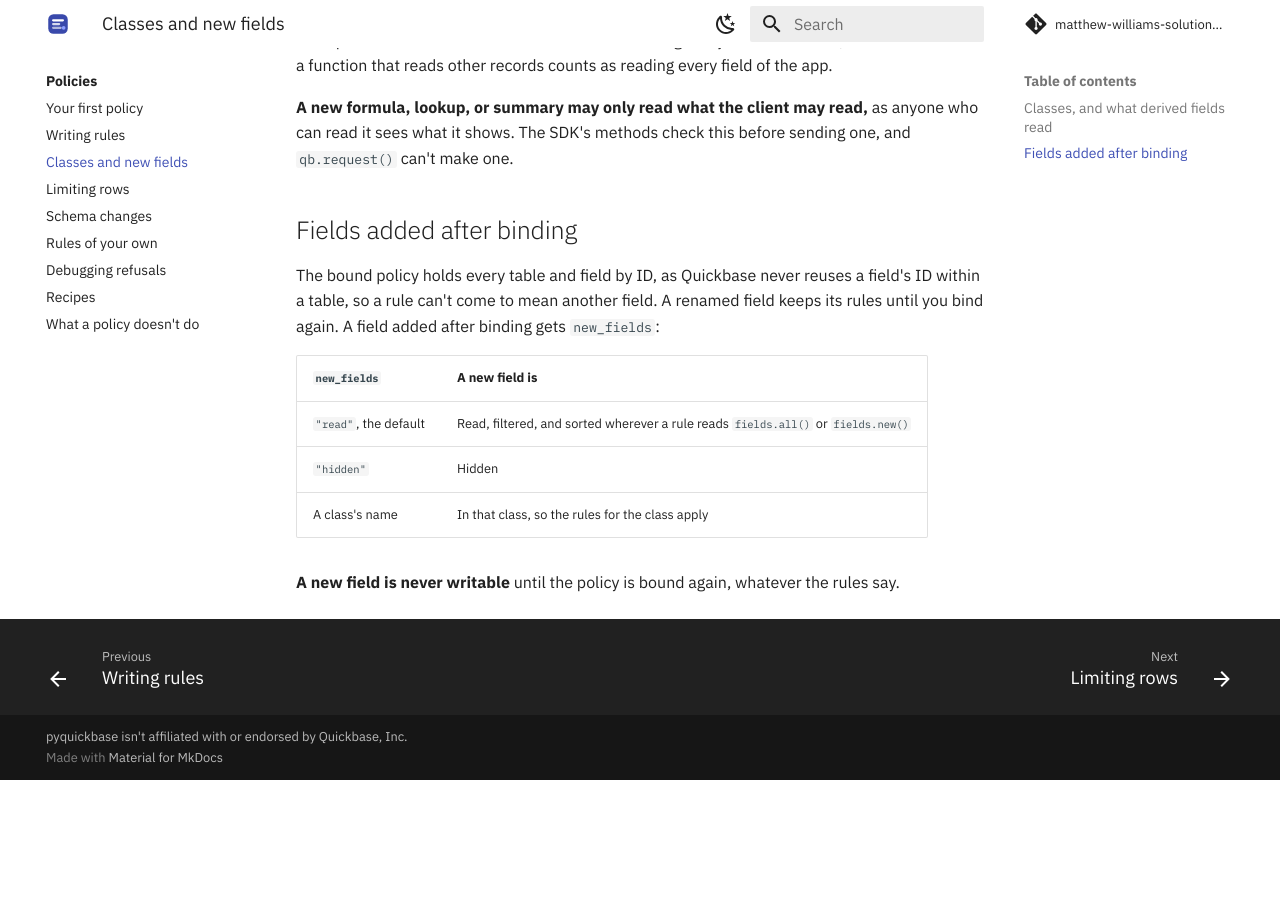
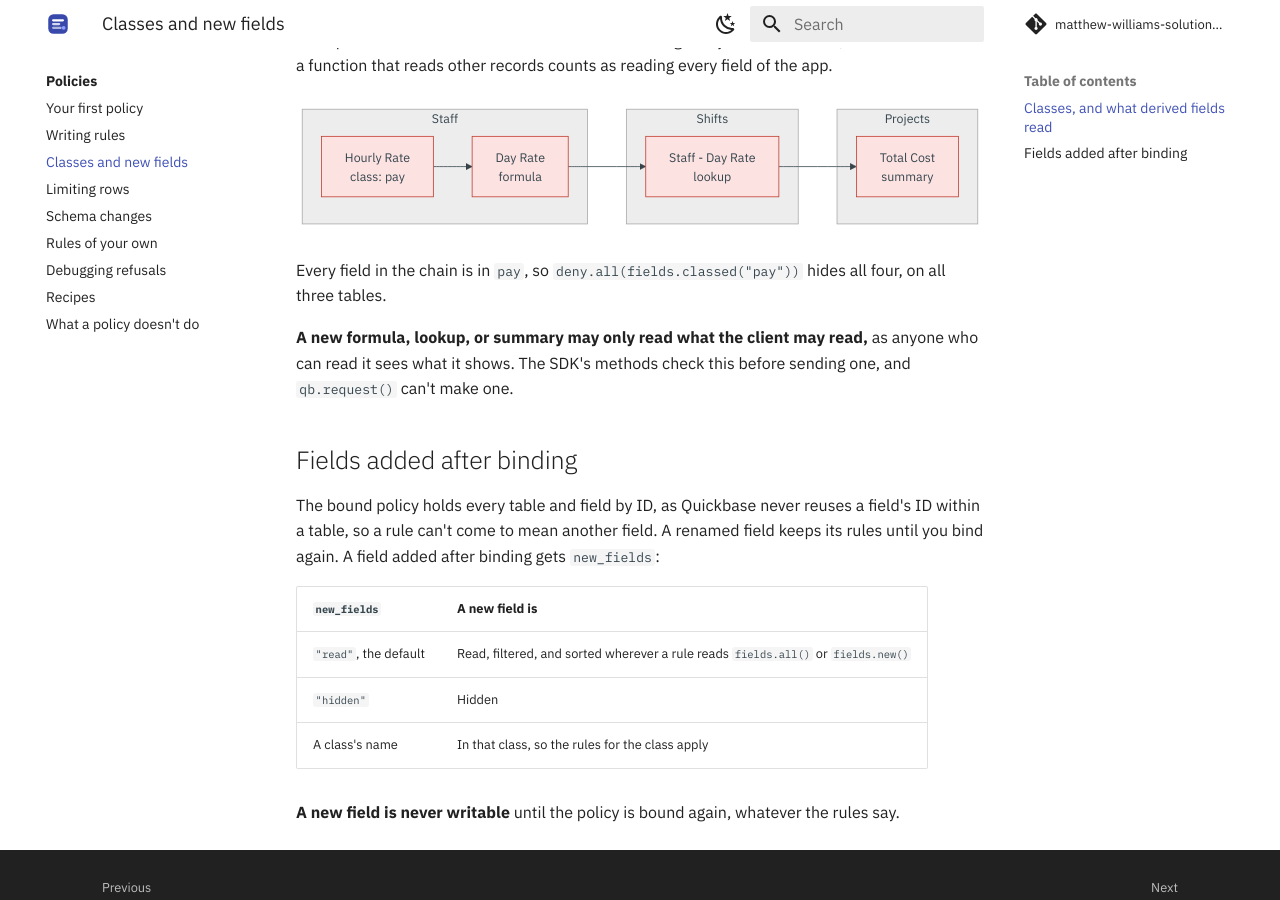
Before and after one commit to matthew-williams-solutions/pyquickbase, an MkDocs documentation site: the page built from docs/policies/classes.md, in a window 1280 px wide and 900 px high, scrolled down 510 px. Built offline with MkDocs 1.6.1 and Material for MkDocs 9.7.7, drawn with Linux system fonts in a browser that asks for light colours; comment, search, counter and statistics services are not loaded; before the commit the page ends 1290 px from its top, so only the background shows below that.

Commit message:
Add diagrams of the agent's layers, previews, errors, schema plans, and classes
The agents overview shows the layers a model's request passes through.
The previews page shows require_preview as a sequence, from preview to
approval to confirmation. The results page shows how a model acts on an
error from retryable, data_changed, and code. The schema guide shows the
preview and apply cycle, including the second check and a failure
partway. The classes page shows a class carrying from a field through a
formula, a lookup, and a summary.

````diff
--- a/docs/policies/classes.md
+++ b/docs/policies/classes.md
@@ -11,6 +11,25 @@ them, including the fields a summary's filter uses. So `deny.all(fields.classed(
 formula of `Hourly Rate`, a lookup of that formula on another table, and a summary of the lookup. A
 formula that can't be read counts as reading every field of its table, and one that calls a function
 that reads other records counts as reading every field of the app.
+
+```mermaid
+flowchart LR
+    subgraph Staff
+        H["Hourly Rate<br/>class: pay"] --> D["Day Rate<br/>formula"]
+    end
+    subgraph Shifts
+        L["Staff - Day Rate<br/>lookup"]
+    end
+    subgraph Projects
+        T["Total Cost<br/>summary"]
+    end
+    D --> L --> T
+    classDef pay fill:#fde2e2,stroke:#c0392b,color:#000
+    class H,D,L,T pay
+```
+
+Every field in the chain is in `pay`, so `deny.all(fields.classed("pay"))` hides all four, on all
+three tables.
 
 **A new formula, lookup, or summary may only read what the client may read,** as anyone who can read
 it sees what it shows. The SDK's methods check this before sending one, and `qb.request()` can't make
````
Also changed, not shown: docs/agents/changes.md (+23 -0 lines), docs/agents/index.md (+15 -0 lines), docs/agents/results.md (+17 -0 lines), docs/guides/schema.md (+14 -0 lines).
